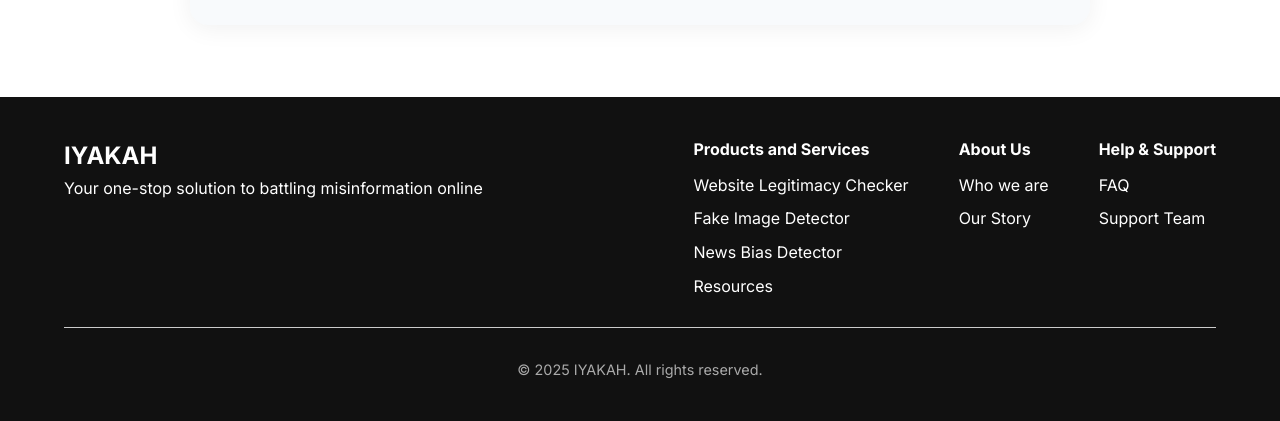
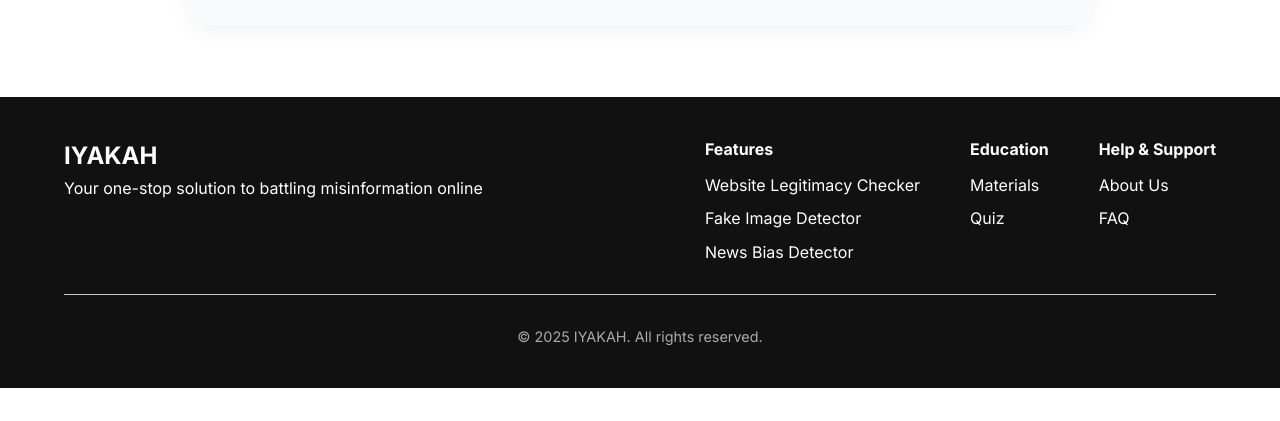
Before and after one commit to nwon-tech/iyakah-app, a website: page about.html in a window 1280 px wide. Shown: the part 2770-3191 px from the top of the page. After the commit the page ends 3158 px from the top, so only its background shows below. Drawn offline with Linux system fonts and the light colour scheme; files whose address does not match are found by name.

Commit message:
fixed and updated footer elements

```diff
--- a/about.html
+++ b/about.html
@@ -189,7 +189,9 @@
         <div class="stats-header">
           <h3>See the Stats</h3>
           <p>
-            Explore real-time insights on misinformation trends, detection rates, and digital literacy impact powered by our analytics dashboard.
+            Explore real-time insights on misinformation trends, detection
+            rates, and digital literacy impact powered by our analytics
+            dashboard.
           </p>
         </div>
         <div class="stats-embed-container">
@@ -199,7 +201,7 @@
             height="480"
             src="https://lookerstudio.google.com/embed/reporting/7be47712-ea51-43fb-8981-33c782d878e2/page/tK7JF"
             frameborder="0"
-            style="border:0;"
+            style="border: 0"
             allowfullscreen
           ></iframe>
         </div>
@@ -246,21 +248,20 @@
         </div>
         <div class="footer-links">
           <div>
-            <h4>Products and Services</h4>
+            <h4>Features</h4>
             <a href="./website-verification.html">Website Legitimacy Checker</a>
             <a href="./image-verification.html">Fake Image Detector</a>
             <a href="./news-verification.html">News Bias Detector</a>
-            <a href="./resources.html">Resources</a>
           </div>
           <div>
-            <h4>About Us</h4>
-            <a href="./who-are-we.html">Who we are</a>
-            <a href="#">Our Story</a>
+            <h4>Education</h4>
+            <a href="./education.html">Materials</a>
+            <a href="./quiz.html">Quiz</a>
           </div>
           <div>
             <h4>Help & Support</h4>
+            <a href="./about.html">About Us</a>
             <a href="./faq.html">FAQ</a>
-            <a href="#">Support Team</a>
           </div>
         </div>
       </div>
```
Also changed, not shown: education.html (+5 -2 lines), faq.html (+5 -2 lines), image-verification.html (+5 -2 lines), index.html (+5 -2 lines), news-verification.html (+5 -2 lines), quiz.html (+5 -2 lines), website-verification.html (+5 -2 lines).
